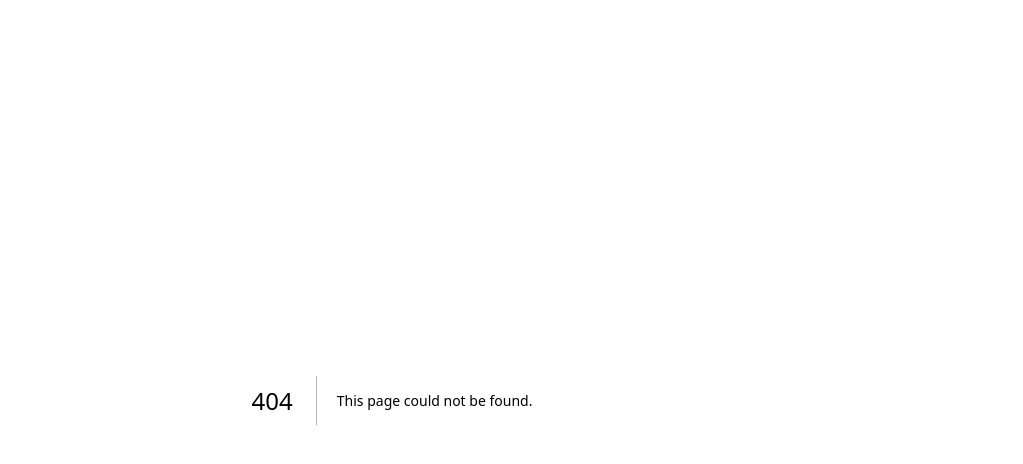
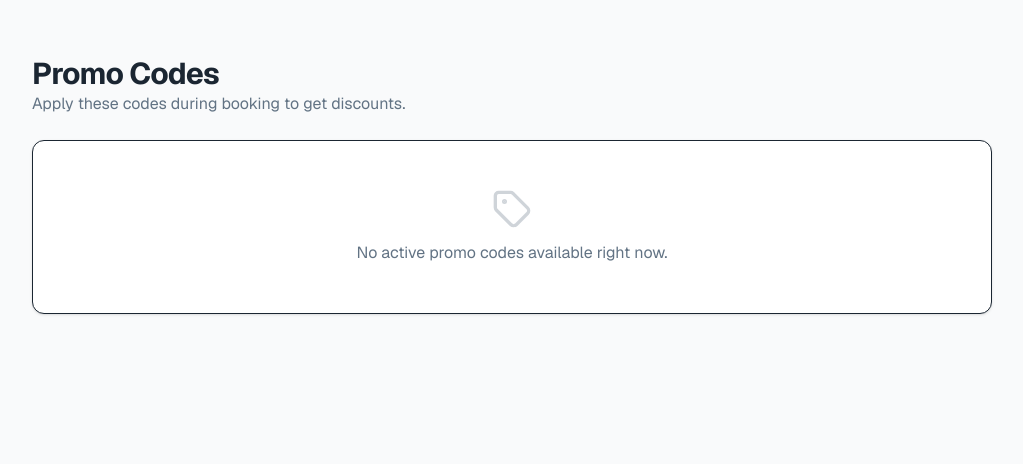
Before and after one commit to 240011/Web-Development-ParkSewa-, a Next.js app: page /frontend/promos in a window 1280 px wide. Before the commit this address had no page. Shown: the top 464 px of the page, without its empty margins (248-1271 px from the left). Built offline with nearby package versions, Linux system fonts and the light colour scheme.

Commit message:
Add promos page for users to view available codes

```diff
--- /dev/null
+++ b/app/frontend/promos/page.tsx
@@ -0,0 +1,117 @@
+"use client";
+
+import { useMemo } from "react";
+import { useQuery } from "@tanstack/react-query";
+import { Card, CardContent, CardHeader, CardTitle } from "@/components/ui/card";
+import { Badge } from "@/components/ui/badge";
+import { Skeleton } from "@/components/ui/skeleton";
+import { Tag, Calendar, Percent, AlertCircle } from "lucide-react";
+import { formatCurrency } from "@/lib/format";
+import { ENDPOINTS } from "@/lib/endpoints";
+import Sidebar from "@/components/app-sidebar";
+
+type Promo = {
+  id: string;
+  code: string;
+  description?: string;
+  discountType: "percentage" | "fixed";
+  value: number;
+  expiryDate: string;
+  usageLimit: number;
+  usageCount: number;
+  minBookingAmount: number;
+  isActive: boolean;
+  createdAt: string;
+  updatedAt: string;
+};
+
+export default function PromosPage() {
+  const { data: promos, isLoading } = useQuery({
+    queryKey: ["promos"],
+    queryFn: async (): Promise<Promo[]> => {
+      const res = await fetch(ENDPOINTS.promos.list, { credentials: "include" });
+      if (!res.ok) throw new Error("Failed to load promos");
+      const json = await res.json() as { data?: Promo[] };
+      return (json.data ?? []).filter((p) => p.isActive);
+    },
+  });
+
+  const activePromos = useMemo(() => {
+    const now = new Date();
+    return (promos ?? []).filter((p) => new Date(p.expiryDate) > now);
+  }, [promos]);
+
+  if (isLoading) {
+    return (
+      <div className="flex min-h-screen">
+        <Sidebar />
+        <div className="flex-1 space-y-6 animate-in fade-in slide-in-from-bottom-4 duration-500 p-6">
+          <h1 className="text-3xl font-bold tracking-tight">Promo Codes</h1>
+          <div className="grid grid-cols-1 md:grid-cols-2 lg:grid-cols-3 gap-4">
+            {Array.from({ length: 3 }).map((_, i) => (
+              <Skeleton key={i} className="h-40 rounded-xl" />
+            ))}
+          </div>
+        </div>
+      </div>
+    );
+  }
+
+  return (
+    <div className="flex min-h-screen">
+      <Sidebar />
+      <div className="flex-1 space-y-6 animate-in fade-in slide-in-from-bottom-4 duration-500 p-6">
+        <div>
+          <h1 className="text-3xl font-bold tracking-tight">Promo Codes</h1>
+          <p className="text-muted-foreground">Apply these codes during booking to get discounts.</p>
+        </div>
+        {activePromos.length === 0 ? (
+          <Card>
+            <CardContent className="py-12 text-center text-muted-foreground">
+              <Tag className="h-10 w-10 mx-auto mb-3 opacity-30" />
+              <p>No active promo codes available right now.</p>
+            </CardContent>
+          </Card>
+        ) : (
+          <div className="grid grid-cols-1 md:grid-cols-2 lg:grid-cols-3 gap-4">
+            {activePromos.map((promo) => {
+              const discountDisplay = promo.discountType === "percentage"
+                ? `${promo.value}% off`
+                : `${formatCurrency(promo.value)} off`;
+
+              return (
+                <Card key={promo.id} className="hover-elevate transition-all">
+                  <CardHeader className="pb-3">
+                    <div className="flex items-start justify-between">
+                      <CardTitle className="text-lg font-mono">{promo.code}</CardTitle>
+                      <Badge variant="default">Active</Badge>
+                    </div>
+                    {promo.description && <p className="text-sm text-muted-foreground mt-1">{promo.description}</p>}
+                  </CardHeader>
+                  <CardContent className="pt-0 space-y-2 text-sm">
+                    <div className="flex items-center gap-2">
+                      {promo.discountType === "percentage"
+                        ? <Percent className="h-3.5 w-3.5 text-primary" />
+                        : <Tag className="h-3.5 w-3.5 text-primary" />
+                      }
+                      <span className="font-medium">{discountDisplay}</span>
+                    </div>
+                    {promo.minBookingAmount > 0 && (
+                      <p className="text-xs text-muted-foreground">Min. booking amount: {formatCurrency(promo.minBookingAmount)}</p>
+                    )}
+                    <div className="flex items-center gap-2 text-muted-foreground">
+                      <Calendar className="h-3.5 w-3.5" /> Valid till {new Date(promo.expiryDate).toLocaleDateString()}
+                    </div>
+                    <div className="flex items-center gap-2 text-muted-foreground">
+                      <AlertCircle className="h-3.5 w-3.5" /> Uses left: {promo.usageLimit - promo.usageCount}
+                    </div>
+                  </CardContent>
+                </Card>
+              );
+            })}
+          </div>
+        )}
+      </div>
+    </div>
+  );
+}
```
